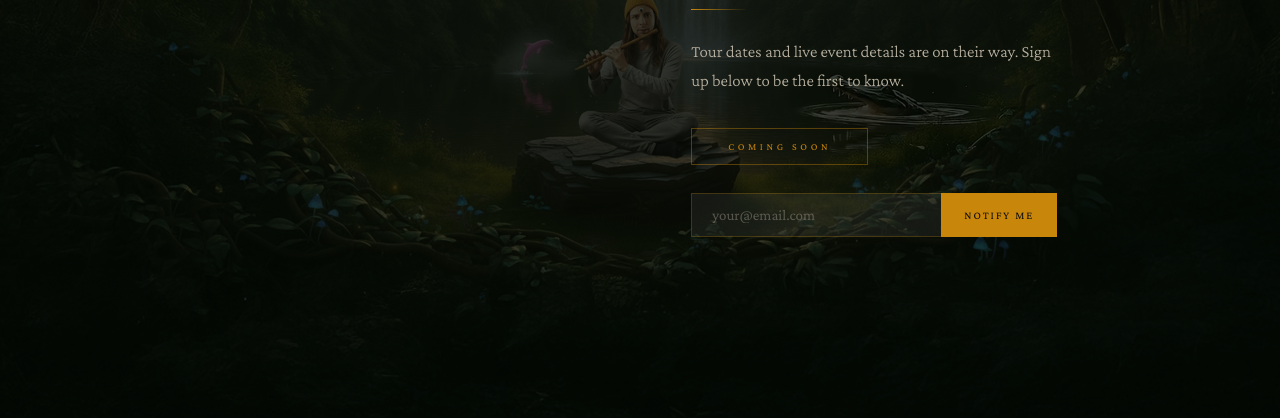
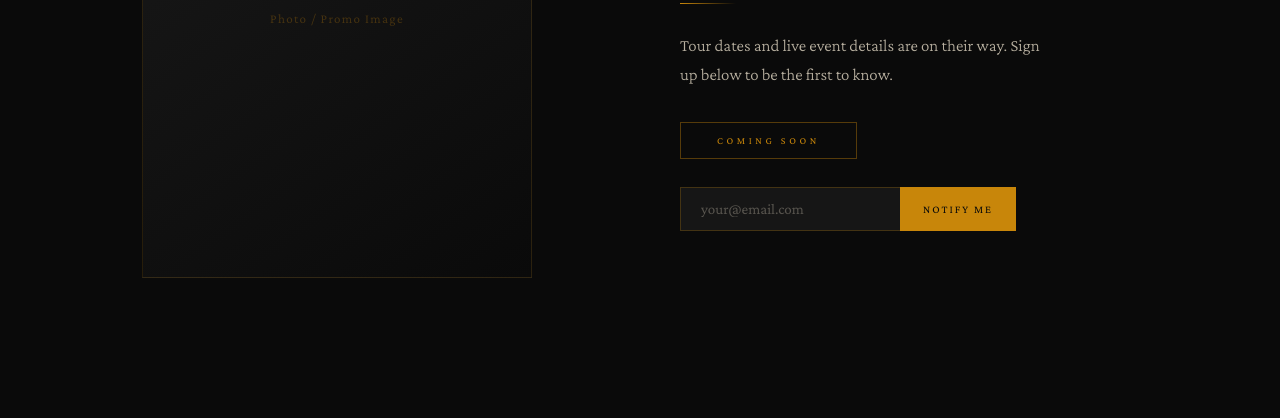
Before and after one commit to paulsalva/deephealing, a plain HTML site: page events.html in a window 1280 px wide. Shown: the part 382-800 px from the top of the page. Drawn offline with nearby package versions, Linux system fonts and the light colour scheme.

Commit message:
events page

```diff
--- a/events.html
+++ b/events.html
@@ -9,34 +9,44 @@
   <link rel="stylesheet" href="style.css">
   <script src="https://cdnjs.cloudflare.com/ajax/libs/gsap/3.12.5/gsap.min.js"></script>
   <style>
-    /* Events uses full-bleed centered layout — no scroll */
     body { height: 100vh; overflow: hidden; display: flex; flex-direction: column; }
 
     .events-hero {
       flex: 1;
-      background-image: url('images/Deep-Healing-BG.webp');
-      background-size: cover;
-      background-position: center top;
+      background: var(--forest-deep);
       display: flex;
       align-items: center;
       justify-content: center;
-      position: relative;
-      text-align: center;
-    }
-    .events-hero::after {
-      content: ''; position: absolute; inset: 0;
-      background: rgba(4, 8, 5, 0.78);
     }
 
-    .events-content {
-      position: relative; z-index: 1;
-      display: flex; flex-direction: column;
-      align-items: flex-start;
-      padding-left: 54%;
-      padding-right: 5%;
+    .events-layout {
+      display: grid;
+      grid-template-columns: 1fr 1fr;
+      gap: 80px;
+      align-items: center;
       width: 100%;
-      text-align: left;
+      max-width: 1100px;
+      padding: 0 52px;
     }
+
+    /* Image placeholder left */
+    .events-img {
+      aspect-ratio: 3/4;
+      max-height: 65vh;
+      background: linear-gradient(145deg, #1a1a1a, #0a0a0a);
+      border: 1px solid rgba(200,134,10,0.15);
+      display: flex;
+      align-items: center;
+      justify-content: center;
+      color: rgba(200,134,10,0.28);
+      font-size: 13px;
+      letter-spacing: 0.1em;
+      font-family: 'Crimson Pro', serif;
+      opacity: 0;
+    }
+
+    /* Right side copy */
+    .events-copy { display: flex; flex-direction: column; align-items: flex-start; }
 
     .events-label {
       font-size: 10px; letter-spacing: 0.36em;
@@ -45,7 +55,7 @@
     }
     .events-title {
       font-family: 'Cormorant Garamond', serif;
-      font-size: clamp(48px, 6vw, 96px);
+      font-size: clamp(44px, 5.5vw, 84px);
       font-weight: 300; font-style: italic;
       line-height: 0.92; color: var(--cream);
       opacity: 0; margin-bottom: 36px;
@@ -57,7 +67,7 @@
     }
     .events-body {
       font-size: 17px; font-weight: 300; line-height: 1.7;
-      color: var(--cream-dim); max-width: 360px;
+      color: var(--cream-dim); max-width: 380px;
       opacity: 0; margin-bottom: 32px;
     }
     .coming-soon-badge {
@@ -69,8 +79,8 @@
     }
     .notify-form { display: flex; opacity: 0; }
     .notify-form input {
-      padding: 13px 20px; width: 250px;
-      background: rgba(255,255,255,0.06);
+      padding: 13px 20px; width: 220px;
+      background: rgba(255,255,255,0.05);
       border: 1px solid rgba(200,134,10,0.25); border-right: none;
       color: var(--cream); font-family: 'Crimson Pro', serif;
       font-size: 15px; outline: none;
@@ -86,7 +96,11 @@
     .notify-form button:hover { background: var(--gold-light); }
 
     @media (max-width: 800px) {
-      .notify-form input { width: 180px; }
+      body { overflow-y: auto; height: auto; }
+      .events-hero { padding: 100px 0 60px; }
+      .events-layout { grid-template-columns: 1fr; gap: 40px; padding: 0 24px; }
+      .events-img { max-height: 280px; aspect-ratio: 16/9; }
+      .notify-form input { width: 160px; }
     }
   </style>
 </head>
@@ -135,7 +149,13 @@
   </nav>
 
   <div class="events-hero">
-    <div class="events-content">
+    <div class="events-layout">
+
+      <!-- LEFT: image placeholder -->
+      <div class="events-img" id="ei">Photo / Promo Image</div>
+
+      <!-- RIGHT: copy -->
+      <div class="events-copy">
         <span class="events-label"  id="el">Live Events</span>
         <h1  class="events-title"   id="et">Catch<br>Greg Live</h1>
         <div class="events-divider" id="ed"></div>
@@ -145,6 +165,8 @@
           <input type="email" placeholder="your@email.com" />
           <button type="button">Notify Me</button>
         </div>
+      </div>
+
     </div>
   </div>
 
@@ -159,7 +181,8 @@
     mobileNav.querySelectorAll('a').forEach(a => a.addEventListener('click', () => mobileNav.classList.remove('open')));
     gsap.set(['#el','#et','#eb'], { y: 20 });
     const tl = gsap.timeline({ delay: 0.5 });
-    tl.to('#el', { opacity: 1, y: 0, duration: 0.7,  ease: 'power3.out' })
+    tl.to('#ei', { opacity: 1,       duration: 0.9,  ease: 'power2.out' })
+      .to('#el', { opacity: 1, y: 0, duration: 0.7,  ease: 'power3.out' }, '-=0.5')
       .to('#et', { opacity: 1, y: 0, duration: 0.9,  ease: 'power3.out' }, '-=0.4')
       .to('#ed', { opacity: 1,       duration: 0.6,  ease: 'power2.out' }, '-=0.3')
       .to('#eb', { opacity: 1, y: 0, duration: 0.8,  ease: 'power3.out' }, '-=0.3')
```
Lines whose indentation alone changed are shown as unchanged.
